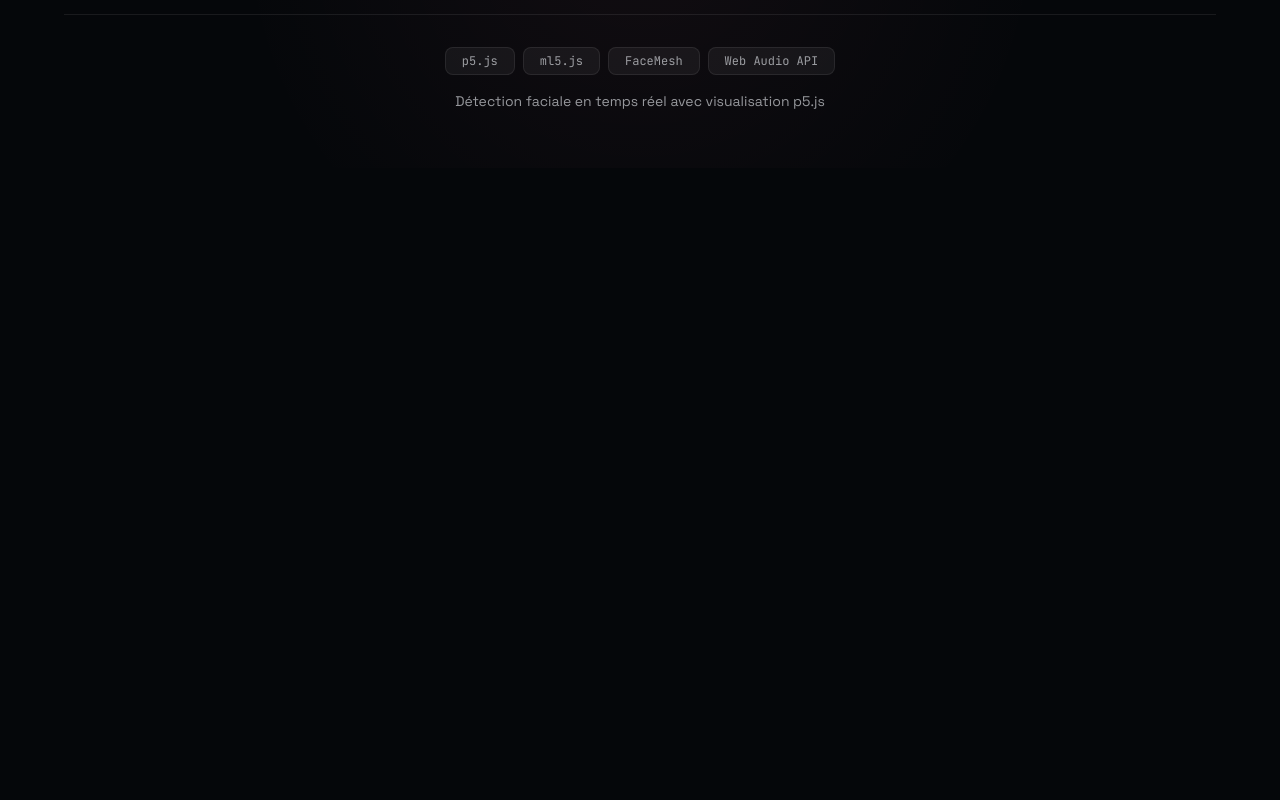
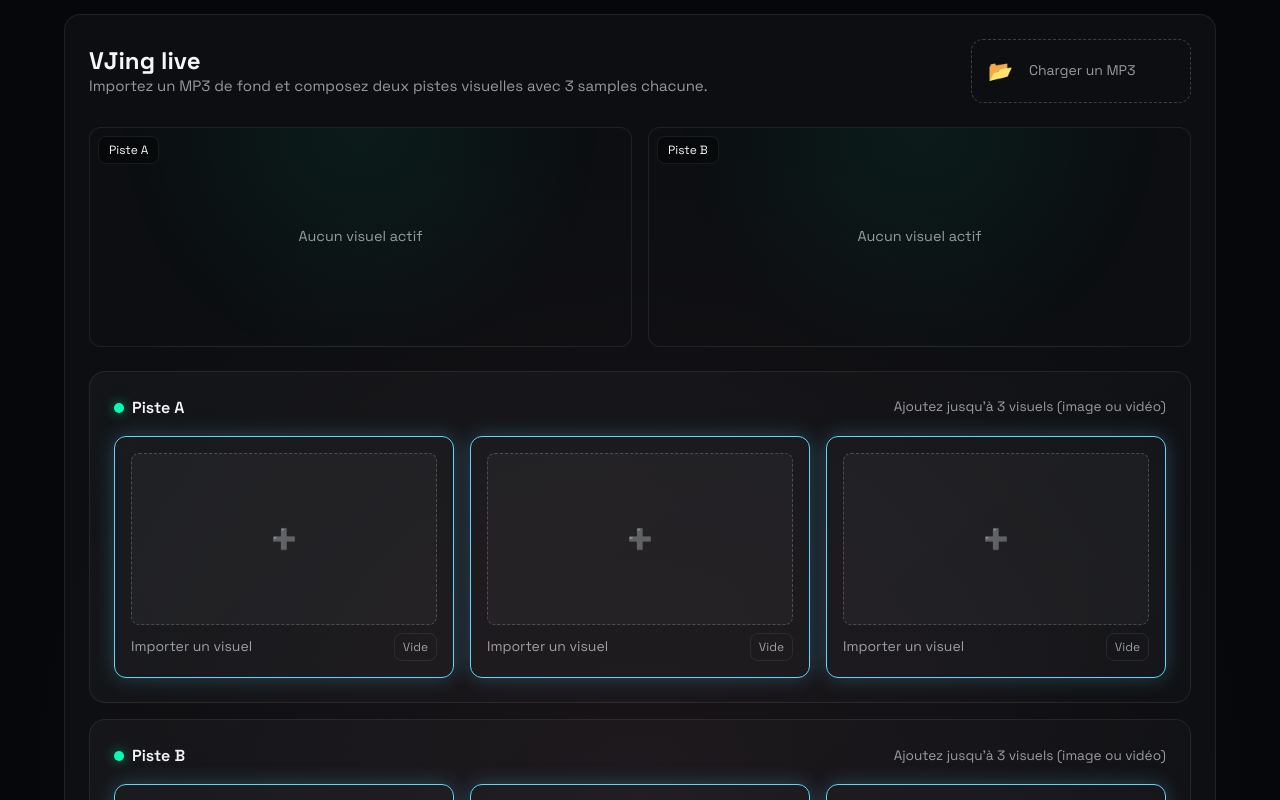
Before and after one commit to pierkiroule/mobi, a React (Vite) app: page / in a window 1280 px wide. Shown: the part 1040-1840 px from the top of the page. Before the commit the page ends 1208 px from the top, so only its background shows below. Built offline with nearby package versions, Linux system fonts and the light colour scheme.

Commit message:
Add VJing stage with background audio and visual tracks

```diff
--- a/src/App.jsx
+++ b/src/App.jsx
@@ -72,6 +72,15 @@ export default function App() {
     patterns.reduce((acc, p) => ({ ...acc, [p.id]: false }), {})
   );
   const [samples, setSamples] = useState([null, null, null]);
+  const [backgroundTrack, setBackgroundTrack] = useState({
+    name: null,
+    url: null,
+  });
+  const [visualTracks, setVisualTracks] = useState([
+    [null, null, null],
+    [null, null, null],
+  ]);
+  const [activeVisuals, setActiveVisuals] = useState([null, null]);
 
   const resetActive = useMemo(
     () => patterns.reduce((acc, p) => ({ ...acc, [p.id]: false }), {}),
@@ -154,6 +163,45 @@ export default function App() {
       return next;
     });
     await audioRef.current.loadSample(slot, file);
+  };
+
+  const handleBackgroundAudio = (file) => {
+    if (!file) return;
+    const url = URL.createObjectURL(file);
+    setBackgroundTrack((prev) => {
+      if (prev.url) URL.revokeObjectURL(prev.url);
+      return { name: file.name, url };
+    });
+  };
+
+  const handleVisualSampleChange = (trackIndex, slotIndex, file) => {
+    if (!file) return;
+    const url = URL.createObjectURL(file);
+    const type = file.type.startsWith("video") ? "video" : "image";
+    const sample = { name: file.name, url, type };
+
+    setVisualTracks((prev) => {
+      const next = prev.map((track) => [...track]);
+      const previousSample = next[trackIndex][slotIndex];
+      if (previousSample?.url) URL.revokeObjectURL(previousSample.url);
+      next[trackIndex][slotIndex] = sample;
+      return next;
+    });
+
+    setActiveVisuals((prev) => {
+      const next = [...prev];
+      next[trackIndex] = sample;
+      return next;
+    });
+  };
+
+  const handleSelectVisual = (trackIndex, sample) => {
+    if (!sample) return;
+    setActiveVisuals((prev) => {
+      const next = [...prev];
+      next[trackIndex] = sample;
+      return next;
+    });
   };
 
   return (
@@ -321,6 +369,110 @@ export default function App() {
             ))}
           </div>
         </section>
+
+        {/* Section VJing */}
+        <section className="vj-section">
+          <div className="vj-header">
+            <div>
+              <h2 className="section-title">VJing live</h2>
+              <p className="section-subtitle">
+                Importez un MP3 de fond et composez deux pistes visuelles avec 3 samples chacune.
+              </p>
+            </div>
+            <div className="audio-import">
+              <label className="sample-upload audio-loader">
+                <input
+                  type="file"
+                  accept="audio/mpeg,audio/mp3,audio/*"
+                  onChange={(e) => handleBackgroundAudio(e.target.files?.[0])}
+                />
+                <span className="upload-icon">{backgroundTrack.url ? "🎧" : "📂"}</span>
+                <span className="upload-text">
+                  {backgroundTrack.name || "Charger un MP3"}
+                </span>
+              </label>
+              {backgroundTrack.url && (
+                <audio
+                  className="background-audio"
+                  src={backgroundTrack.url}
+                  controls
+                  preload="metadata"
+                />
+              )}
+            </div>
+          </div>
+
+          <div className="vj-stage">
+            {activeVisuals.map((visual, index) => (
+              <div key={index} className="vj-stage-layer">
+                <div className="vj-stage-label">{index === 0 ? "Piste A" : "Piste B"}</div>
+                {visual ? (
+                  visual.type === "video" ? (
+                    <video src={visual.url} controls loop muted playsInline />
+                  ) : (
+                    <img src={visual.url} alt={visual.name} />
+                  )
+                ) : (
+                  <div className="vj-stage-empty">Aucun visuel actif</div>
+                )}
+              </div>
+            ))}
+          </div>
+
+          <div className="vj-tracks">
+            {visualTracks.map((track, trackIndex) => (
+              <div key={trackIndex} className="vj-track">
+                <div className="vj-track-header">
+                  <div className="vj-track-title">
+                    <span className="track-dot" />
+                    {trackIndex === 0 ? "Piste A" : "Piste B"}
+                  </div>
+                  <p className="vj-track-subtitle">Ajoutez jusqu'à 3 visuels (image ou vidéo)</p>
+                </div>
+                <div className="vj-track-grid">
+                  {track.map((sample, slotIndex) => (
+                    <div
+                      key={slotIndex}
+                      className={`vj-sample-card ${
+                        activeVisuals[trackIndex]?.url === sample?.url ? "active" : ""
+                      }`}
+                      onClick={() => handleSelectVisual(trackIndex, sample)}
+                    >
+                      <label className="vj-sample-upload">
+                        <input
+                          type="file"
+                          accept="video/*,image/*"
+                          onChange={(e) =>
+                            handleVisualSampleChange(trackIndex, slotIndex, e.target.files?.[0])
+                          }
+                        />
+                        <div className="vj-sample-preview">
+                          {sample ? (
+                            sample.type === "video" ? (
+                              <video src={sample.url} muted loop playsInline />
+                            ) : (
+                              <img src={sample.url} alt={sample.name} />
+                            )
+                          ) : (
+                            <span className="upload-icon">➕</span>
+                          )}
+                        </div>
+                        <div className="vj-sample-meta">
+                          <span className="upload-text">
+                            {sample ? sample.name : "Importer un visuel"}
+                          </span>
+                          <span className="vj-sample-type">
+                            {sample ? (sample.type === "video" ? "Vidéo" : "Image") : "Vide"}
+                          </span>
+                        </div>
+                      </label>
+                    </div>
+                  ))}
+                </div>
+              </div>
+            ))}
+          </div>
+        </section>
       </main>
 
       {/* Footer avec infos tech */}
--- a/src/main.css
+++ b/src/main.css
@@ -310,6 +310,186 @@ body {
   gap: var(--space-lg);
 }
 
+.vj-section {
+  display: flex;
+  flex-direction: column;
+  gap: var(--space-lg);
+  background: var(--color-surface);
+  border: 1px solid var(--color-border);
+  border-radius: var(--radius-lg);
+  padding: var(--space-lg);
+}
+
+.vj-header {
+  display: flex;
+  justify-content: space-between;
+  gap: var(--space-lg);
+  flex-wrap: wrap;
+  align-items: center;
+}
+
+.audio-import {
+  display: flex;
+  align-items: center;
+  gap: var(--space-md);
+}
+
+.audio-loader {
+  min-width: 220px;
+}
+
+.background-audio {
+  width: 240px;
+  max-width: 100%;
+  height: 40px;
+}
+
+.vj-stage {
+  display: grid;
+  grid-template-columns: repeat(auto-fit, minmax(260px, 1fr));
+  gap: var(--space-md);
+}
+
+.vj-stage-layer {
+  position: relative;
+  background: radial-gradient(circle at 50% 0%, rgba(0, 255, 180, 0.06), transparent 70%);
+  border: 1px solid var(--color-border);
+  border-radius: var(--radius-md);
+  overflow: hidden;
+  min-height: 220px;
+  display: grid;
+  place-items: center;
+}
+
+.vj-stage-layer video,
+.vj-stage-layer img {
+  width: 100%;
+  height: 100%;
+  object-fit: cover;
+}
+
+.vj-stage-empty {
+  color: var(--color-text-muted);
+  font-size: 0.9rem;
+}
+
+.vj-stage-label {
+  position: absolute;
+  top: var(--space-sm);
+  left: var(--space-sm);
+  background: rgba(0, 0, 0, 0.4);
+  border: 1px solid var(--color-border);
+  padding: 4px 10px;
+  border-radius: var(--radius-sm);
+  font-size: 0.75rem;
+  color: var(--color-text);
+}
+
+.vj-tracks {
+  display: flex;
+  flex-direction: column;
+  gap: var(--space-md);
+}
+
+.vj-track {
+  border: 1px solid var(--color-border);
+  border-radius: var(--radius-lg);
+  padding: var(--space-lg);
+  background: linear-gradient(145deg, rgba(255, 255, 255, 0.03), rgba(255, 255, 255, 0.01));
+}
+
+.vj-track-header {
+  display: flex;
+  justify-content: space-between;
+  align-items: center;
+  flex-wrap: wrap;
+  gap: var(--space-sm);
+  margin-bottom: var(--space-md);
+}
+
+.vj-track-title {
+  display: flex;
+  align-items: center;
+  gap: var(--space-sm);
+  font-weight: 600;
+}
+
+.track-dot {
+  width: 10px;
+  height: 10px;
+  border-radius: 50%;
+  background: var(--color-primary);
+  box-shadow: 0 0 12px rgba(0, 255, 180, 0.5);
+}
+
+.vj-track-subtitle {
+  color: var(--color-text-muted);
+  font-size: 0.85rem;
+}
+
+.vj-track-grid {
+  display: grid;
+  grid-template-columns: repeat(auto-fit, minmax(220px, 1fr));
+  gap: var(--space-md);
+}
+
+.vj-sample-card {
+  border: 1px solid var(--color-border);
+  border-radius: var(--radius-md);
+  background: rgba(255, 255, 255, 0.02);
+  transition: border 0.2s ease, box-shadow 0.2s ease;
+}
+
+.vj-sample-card.active {
+  border-color: var(--color-secondary);
+  box-shadow: 0 0 20px rgba(100, 212, 255, 0.25);
+}
+
+.vj-sample-upload {
+  display: flex;
+  flex-direction: column;
+  gap: var(--space-sm);
+  padding: var(--space-md);
+  cursor: pointer;
+}
+
+.vj-sample-upload input {
+  display: none;
+}
+
+.vj-sample-preview {
+  width: 100%;
+  aspect-ratio: 16 / 9;
+  border: 1px dashed rgba(255, 255, 255, 0.2);
+  border-radius: var(--radius-sm);
+  display: grid;
+  place-items: center;
+  overflow: hidden;
+  background: rgba(255, 255, 255, 0.03);
+}
+
+.vj-sample-preview video,
+.vj-sample-preview img {
+  width: 100%;
+  height: 100%;
+  object-fit: cover;
+}
+
+.vj-sample-meta {
+  display: flex;
+  justify-content: space-between;
+  align-items: center;
+  gap: var(--space-sm);
+}
+
+.vj-sample-type {
+  font-size: 0.75rem;
+  color: var(--color-text-muted);
+  padding: 4px 8px;
+  border: 1px solid var(--color-border);
+  border-radius: var(--radius-sm);
+}
+
 .section-title {
   font-size: 1.5rem;
   font-weight: 700;
```
